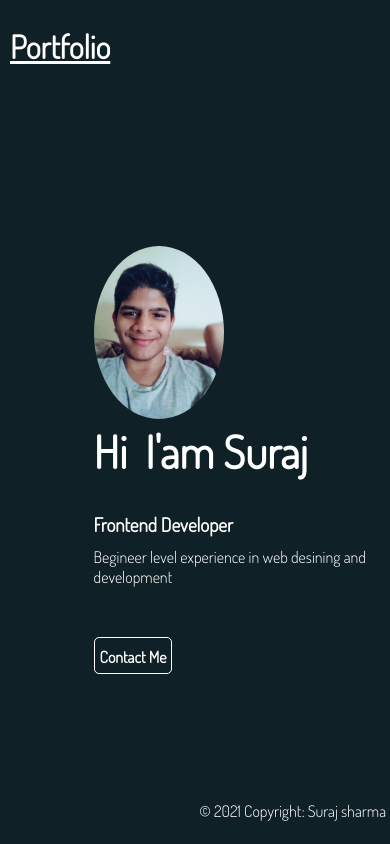
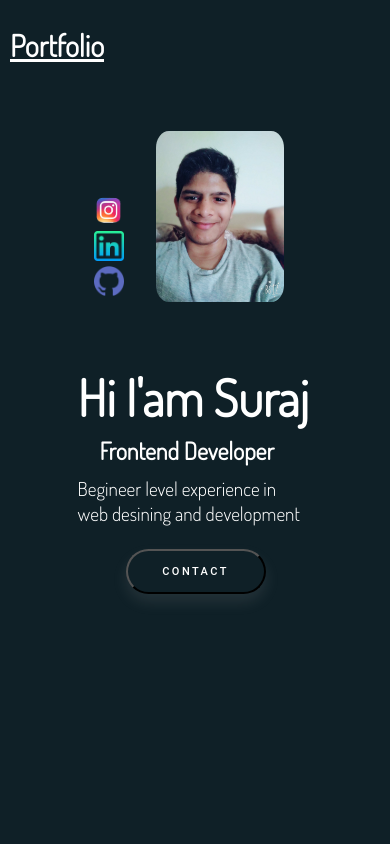
Before and after one commit to SURAJSHARMA-ind/PORTFOLIO, a plain HTML site: page index.html in a window 390 px wide. Drawn offline with Linux system fonts and the light colour scheme.

Commit message:
new changes

```diff
--- a/Stylesheet.css
+++ b/Stylesheet.css
@@ -9,22 +9,28 @@
     --secondary-color:white;
 }
 .dark-theme{
-    --primary-color: #c9d6ff;
+    --primary-color: white;
     --secondary-color:#0f2027;
 }
 body{
     background-color:var(--primary-color) ;
     color: var(--secondary-color);
-    max-height: 40vh;
 }
 .container{
     display: grid;
-    grid-template-columns:1fr 1fr;
-    font-size: 17px;
+    grid-template-columns:1fr 1fr ;
+
 }
+
 .nav{
-    padding: 10px;
+    padding: 0.625rem;
+    margin-left : 0.625rem;
+    margin-right : 0.625rem;
+    border: 0.0625rem solid var(--secondary-color);
+    border-radius: 2rem;
+
 }
+
 a{  text-decoration: none;
     color: var(--secondary-color);
 }
@@ -35,18 +41,20 @@ a{  text-decoration: none;
    transform: scale(1);
 }
 #Name {
+    padding: 0.625rem;
+    border: none;
     display: flex;
     margin-top: 1rem;
     font-weight: bold;
-    font-size: 30px;
+    font-size: 1.875rem;
     color: var(--secondary-color);
     align-content: flex-start;
 }
 .sContainer{
     display: flex;
     flex-direction: row;
+    justify-content: flex-end;
     padding: 2rem;
-    margin-left: 21vw;
 }
 #light {
     margin-top: 0.62rem;
@@ -64,7 +72,6 @@ main{
     font-size: 1.2rem;
 }
 #hi{
-    font-size: 45px;
     margin-bottom: 2rem;
     display: block;
 }
@@ -72,43 +79,88 @@ main{
     margin-top: 2rem;
 }
 .main{
-    display: grid;
-    grid-template-columns: 6vw 17vw auto;
-    margin: auto;
+    display: flex;
+    flex-wrap: wrap;
+    flex-direction: row;
 }
 .icon{
-    padding: 1rem;
+    flex-direction: row;
+    padding: 2rem;
     margin-top:4rem;
+}
+.nContainer{
+    display: flex;
+}
+.intro{
+    padding:2rem;
 }
 
 #intro{
     display: block;
     font-size: larger;
-    margin: 10px;
-    margin-left: 0px;
+    margin: 0.625rem;
+    margin-left: 0rem;
 }
 .picture{
+      width: 9rem;
+      height: auto;
       border-radius: 50%;
      border-color: var(--secondary-color);
 }
-.contact{
-   margin-top: 50px;
-   border:var(--secondary-color) 1px solid;
-   border-radius: 5px;
-   padding:5px;
-   font-size: larger;
-   display: block;
-   color: var(--secondary-color);
-   font-weight: bold;
-   padding: 5px;
-   width: fit-content;
-   background-color: var(--primary-color);
 
+.button {
+    margin: 1.5rem 0rem 0rem 3rem;
+    width: 140px;
+    height: 45px;
+    font-family: 'Roboto', sans-serif;
+    font-size: 11px;
+    text-transform: uppercase;
+    letter-spacing: 2.5px;
+    font-weight: 500;
+    color: #000;
+    background-color: #fff;
+    border-radius: 45px;
+    box-shadow: 0px 8px 15px rgba(224, 218, 218, 0.1);
+    transition: all 0.3s ease 0s;
+    cursor: pointer;
+    outline: none;
+    background-color: #0f2027;
+    color: #fff;
+    transform: translateY(-1px);
+    }
+
+  .button:hover {
+    background-color: #0f2027;
+    color: #fff;
+    transform: translateY(-1px);
+  }
+
+/* mobile view css */
+
+#light,.btmnav{
+    /* display: none; */
 }
-.contact:hover{
-    background-color: var(--secondary-color);
-    color: black;
+.btmnav{
+    float:right;
+    display: flex;
+    flex-direction: column;
+    background-color: var(--primary-color);
+    justify-content: space-around;
+    border-radius: 2%;
+    box-shadow: -2px 3px 43px 0px rgba(0,0,0,0.75);
+    -webkit-box-shadow: -2px 3px 43px 0px rgba(0,0,0,0.75);
+    -moz-box-shadow: -2px 3px 43px 0px rgba(0,0,0,0.75);
+    height: 30vh;
+    width: 30vw;
+    align-items: center;
+    padding: auto;
 }
+.f_row,.s_row{
+    display: flex;
+    flex-direction: row;
+    justify-content: baseline;
+}
+/* mobile view end */
 
 footer{
     margin-top: 15vh;
@@ -123,19 +175,45 @@ footer{
 
 @media(max-width:768px){
 *{
-    font-size: 1rem;
+    /* font-size: 1rem; */
+}
+h1#hi {
+    font-size: 13vw;
+    margin-bottom: 6px;
+}
+#intro{
+    margin: 10px;
+    font-size: 1.5rem;
+    margin-top: 5px;
+    margin-left: 22px;
 }
 .main{
-    display: block;
-    margin: auto;
+    margin-left: -1rem;
+    text-align: left;
 }
-#Name u{
-    font-size: 2rem;
+main{
+    margin-top: 3vh;
 }
-.icon{
-    display: none;
+
+.intro{
+    text-align: left;
+    padding-left: 0%;
 }
+.nContainer{
+    margin: inherit;
+}
+.container{
+    height: max-content;
+    width: max-content;
+}
+.picture{
+    border-radius: 10%;
+    width: 8rem;
+}
+
 .sContainer{
-    display: none;
+ display: none;
 }
+
+
 }
--- a/index.html
+++ b/index.html
@@ -14,9 +14,8 @@
       <!-- navbar starting -->
     <nav>
       <div class="container">
-        <div class="nav name" id="Name"> <b><u> Portfolio</u> </b></div>
+        <div class=" name" id="Name"> <b><u> Portfolio</u> </b></div>
         <div class="sContainer">
-        <!-- <div class="nav" id="HOME" > <a href="./index.html"> <b> HOME</b></a> </div> -->
         <div class="nav" id="About"> <a href="#"> <b>About</b> </a> </div>
         <div class="nav" id="Skill"> <a href="#"><b>Skills</b> </a> </div>
         <div class="nav" id="Portfolio"> <a href="#"><b>Projects</b> </a> </div>
@@ -31,36 +30,56 @@
     <main>
        <div class="main">
          <!-- icon starting -->
-    <div class="icon">
-      <div class="instagram">
-        <a href="https://www.instagram.com/suraj__s99/"><img src="./icon/instagram.png" width="30x30" alt=""></a>
+         <div class="nContainer">
+         <div class="icon" id="icons">
+      <div id="instagram">
+        <a href="https://www.instagram.com/suraj__s99/"><img src="./icon/instagram.png"target="_blank" width="30x30" alt=""></a>
       </div>
-      <div id="linkedin">
+      <div id="linkedin" id="icons">
          <a href="https://www.linkedin.com/in/suraj-sharma-43a65a1a5" target="_blank"><img src="./icon/linkedin.png" width="30x30" alt=""></a>
       </div>
-     <div id="github">
+     <div id="github" id="icons">
        <a href="https://github.com/SURAJSHARMA-ind" target="_blank"><img src="./icon/github.png" width="30x30" alt=""></a>
      </div>
- </div>
-<!-- icon ending -->
+    </div>
 <div id="img">
-  <img src="./img/B612_20180317_150657.jpg" class="picture" width="130x130" alt="">
+  <img src="./img/B612_20180317_150657.jpg" class="picture"  alt="">
 </div>
+</div>
+
              <div class="intro">
-                 <h1 id="hi">Hi&nbsp I'am Suraj </h1>
+                 <h1 id="hi">Hi I'am Suraj</h1>
                   <h4 id="intro">Frontend Developer</h4>
                    <p>
-                  Begineer level experience in web desining and <br />
+                  Begineer level experience in <br/>web desining and
                   development
                   <!-- knowledge,try best for quality work -->
                 </p>
-                  <div class="contact"><a href="#">Contact Me</a></div>
+                <div class="wrap">
+                  <button class="button">Contact </button>
+                </div>
                </div>
       </div>
     </main>
-<footer>
-  <div class="copyright"> © 2021 Copyright: Suraj sharma</div>
-</footer>
+    <!-- for mobile view -->
+  <!-- <div class="btmnav">
+      <div class="f_row">
+        <div class="home"id="Home"> <img src="./icon/home icon.png"    width="20x20" alt=""> <a href="#"> Home </a></div>
+        <div class="nav" id="About"> <img src="./icon/about icon.png"  width="20x20" alt=""> <a href="#"> About </a> </div>
+        <div class="nav" id="Skill"> <img src="./icon/Skills icon.png" width="20x20" alt=""> <a href="#"> About </a> </div>
+      </div>
+    <div class="s_row">
+      <div class="nav" id="Portfolio"> <img src="./iCON/project ICON.png" width="20x20" <a href="#">Projects </a> </div>
+      <div class="nav" id="Services"> <img src="./icon/toolbox.png" width="20x20" <a href="#">Services </a> </div>
+      <div class="nav" id="Contactme"> <img src="./icon/contact me icon.png" width="20x20" <a href="#">Contact </a> </div>
+    </div>
+  </div>
+
+  <div><img src="./icon/night-mode.png" id="light"  alt=""></div>
+
+  <footer>
+    © 2021 Copyright: Suraj sharma
+  </footer> -->
 
     <script src="./script.js"></script>
   </body>
```
Also changed, not shown: test/text.html (added, +12 -0 lines), icon/Skills icon.png (added), icon/about icon.png (added), icon/contact me icon.png (added), icon/home icon.png (added), icon/menu.png (added), icon/project ICON.png (added), icon/toolbox.png (added).
